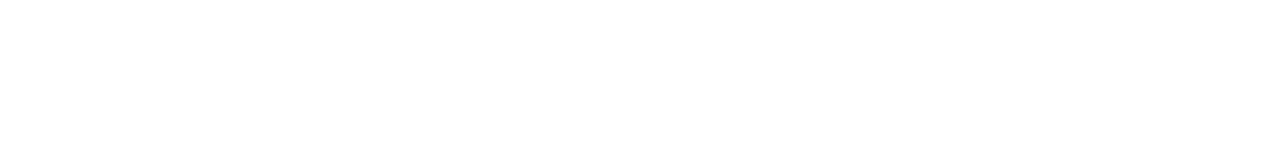
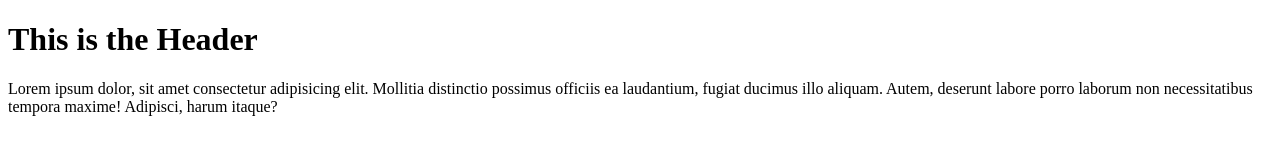
Before and after one commit to tykoon787/test-repo, a plain HTML site: page index.html in a window 1280 px wide. Drawn offline with Linux system fonts and the light colour scheme.

Commit message:
Added Content to Index.html

```diff
--- a/index.html
+++ b/index.html
@@ -7,6 +7,9 @@
     <title>Document</title>
 </head>
 <body>
-
+    <h1>This is the Header</h1>
+    <p>Lorem ipsum dolor, sit amet consectetur adipisicing elit.
+        Mollitia distinctio possimus officiis ea laudantium, fugiat ducimus illo aliquam.
+        Autem, deserunt labore porro laborum non necessitatibus tempora maxime! Adipisci, harum itaque?</p>
 </body>
 </html>
```
